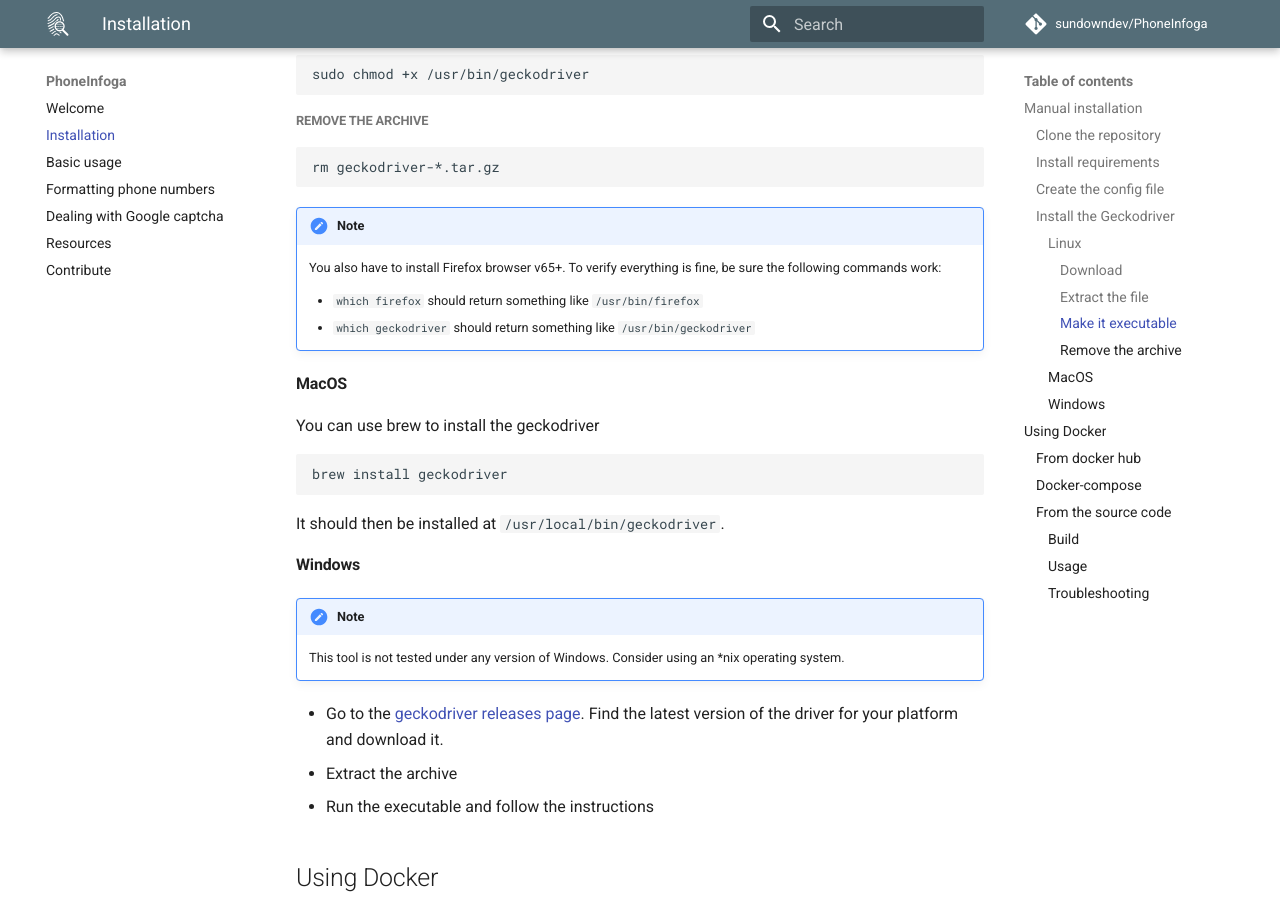
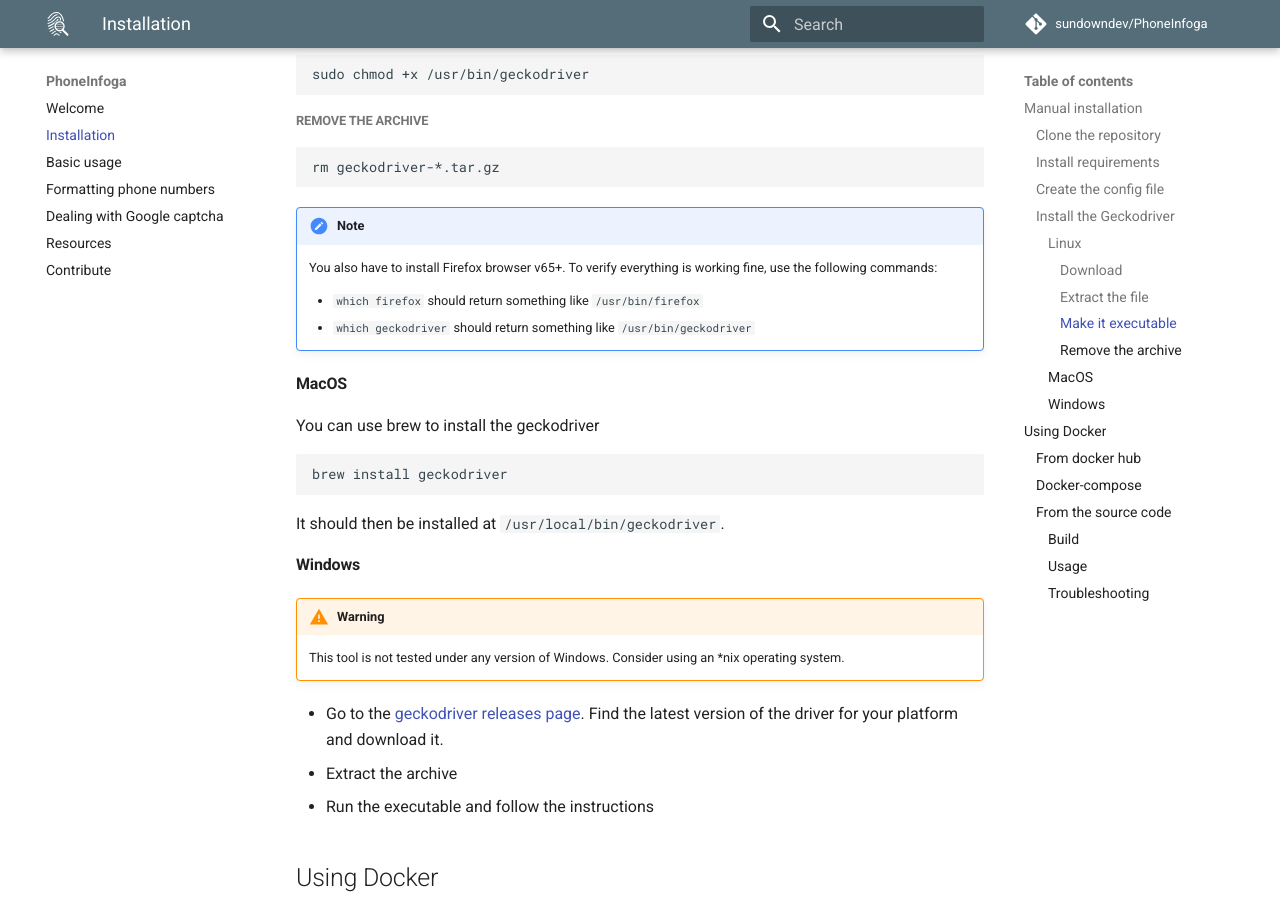
Before and after one commit to sundowndev/phoneinfoga, an MkDocs documentation site: the page built from docs/install.md, in a window 1280 px wide and 900 px high, scrolled down 1496 px. Built offline with MkDocs 1.6.1 and Material for MkDocs 9.7.7, drawn with Linux system fonts in a browser that asks for light colours; comment, search, counter and statistics services are not loaded.

Commit message:
chore(docs): install
fix some typos

````diff
--- a/docs/install.md
+++ b/docs/install.md
@@ -75,7 +75,7 @@
 ```
 
 !!! note
-    You also have to install Firefox browser v65+. To verify everything is fine, be sure the following commands work:
+    You also have to install Firefox browser v65+. To verify everything is working fine, use the following commands:
 
     - `which firefox` should return something like `/usr/bin/firefox`
     - `which geckodriver` should return something like `/usr/bin/geckodriver`
@@ -92,7 +92,7 @@
 
 #### Windows
 
-!!! note
+!!! warning
     This tool is not tested under any version of Windows. Consider using an *nix operating system.
 
 - Go to the [geckodriver releases page](https://github.com/mozilla/geckodriver/releases). Find the latest version of the driver for your platform and download it.
````
